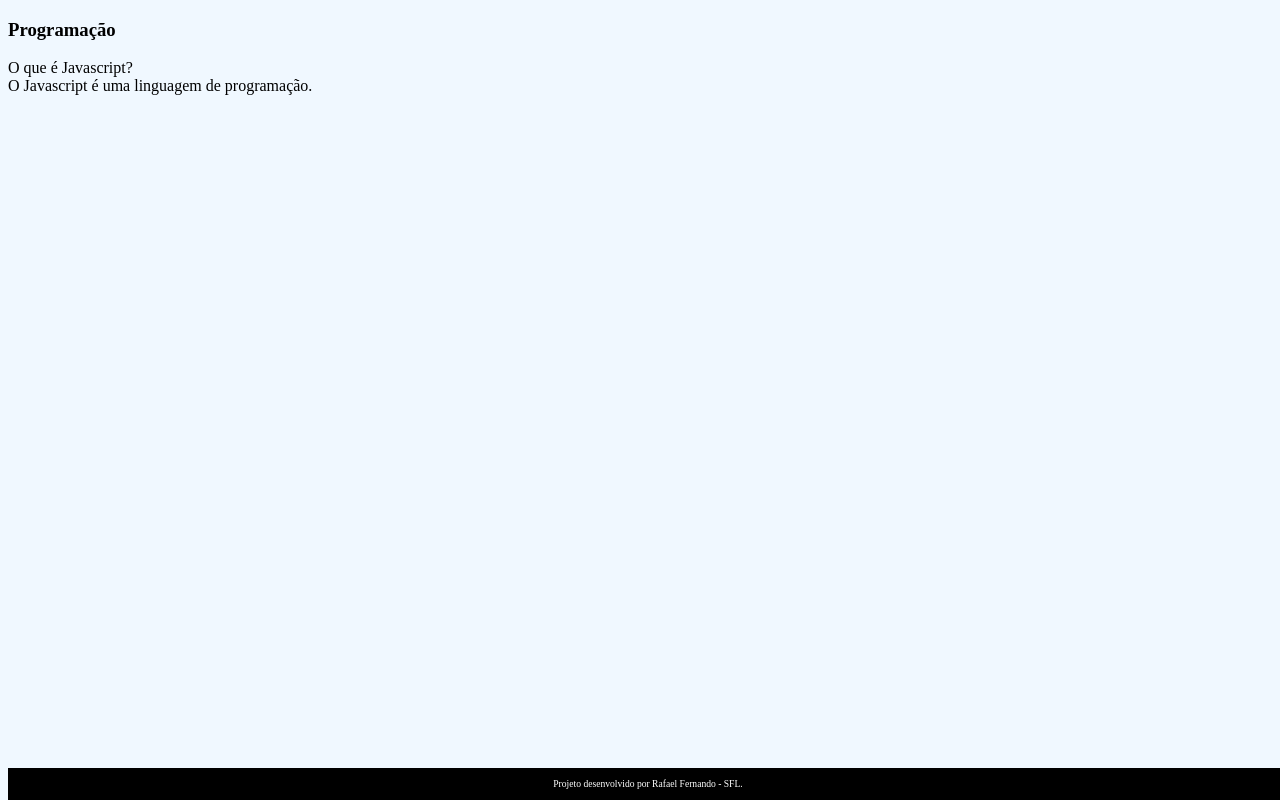
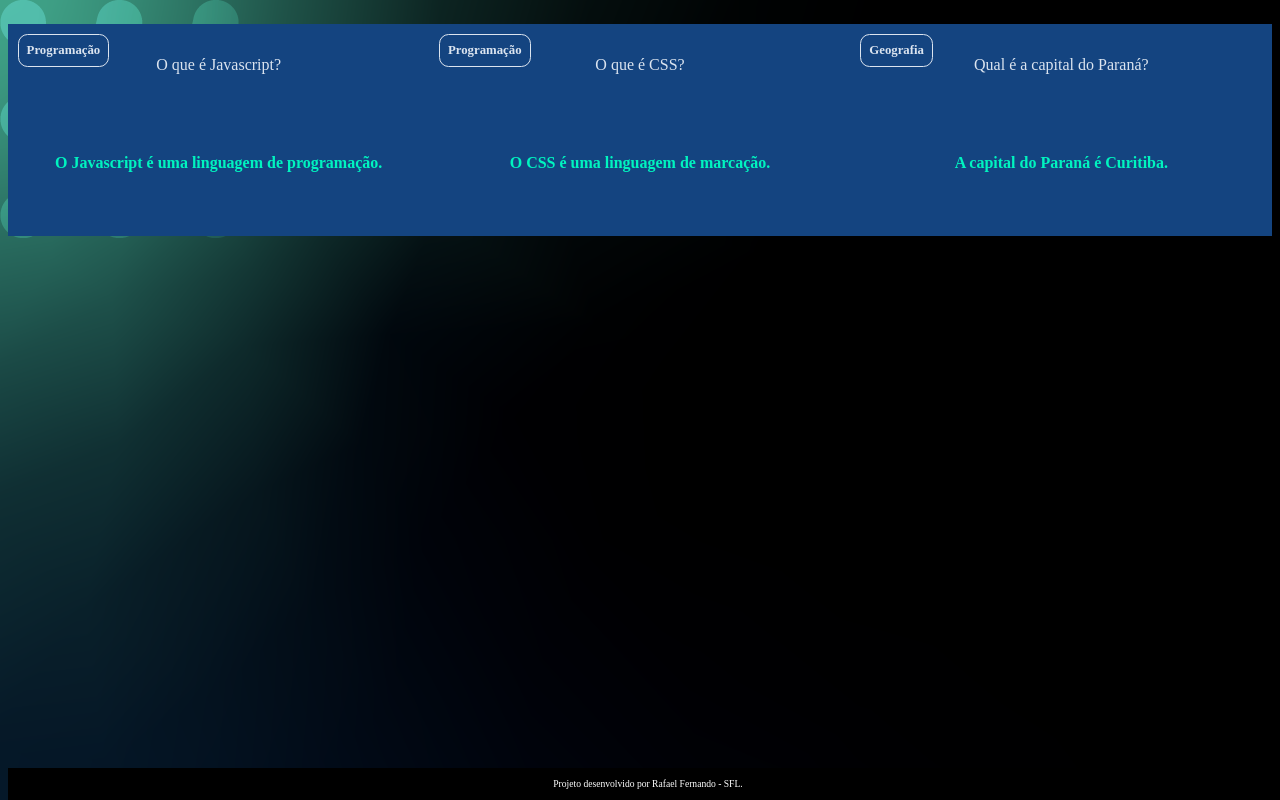
Before and after one commit to rafaelfernando70/Flashcard-real, a plain HTML site: page index.html in a window 1280 px wide. Drawn offline with Linux system fonts and the light colour scheme; a web font is replaced by a local one.

Commit message:
Add files via upload

```diff
--- a/index.html
+++ b/index.html
@@ -13,14 +13,40 @@
     <main>
         <section id ="container">
             <article class = "cartao">
-                <div class = "cartao_counteudo">
+                <div class = "cartao_conteudo">
                     <h3>Programação</h3>
-                    <div class = "cartao_counteudo_pergunta">
-                        O que é Javascript?
+                    <div class = "cartao_conteudo_pergunta">
+                        <p>O que é Javascript?</p>
                     </div>
 
-                    <div class = "cartao_counteudo_resposta">
-                        O Javascript é uma linguagem de programação.
+                    <div class = "cartao_conteudo_resposta">
+                        <p>O Javascript é uma linguagem de programação.</p>
+                    </div>
+                </div>
+            </article>
+
+            <article class = "cartao">
+                <div class = "cartao_conteudo">
+                    <h3>Programação</h3>
+                    <div class = "cartao_conteudo_pergunta">
+                        <p>O que é CSS?</p>
+                    </div>
+
+                    <div class = "cartao_conteudo_resposta">
+                        <p>O CSS é uma linguagem de marcação.</p>
+                    </div>
+                </div>
+            </article>
+
+            <article class = "cartao">
+                <div class = "cartao_conteudo">
+                    <h3>Geografia</h3>
+                    <div class = "cartao_conteudo_pergunta">
+                        <p>Qual é a capital do Paraná?</p>
+                    </div>
+
+                    <div class = "cartao_conteudo_resposta">
+                        <p>A capital do Paraná é Curitiba.</p>
                     </div>
                 </div>
             </article>
--- a/style.css
+++ b/style.css
@@ -1,6 +1,55 @@
+:root {
+    --text-color: #DBE4EF;
+    --card-front-color: #144480;
+    --card-back-color: #00F4BF;
+}
+
 body{
-    background-color: aliceblue;
+    background-image: url(img/bg-desktop.webp);
     font-family: Bai Jamjuree;
+}
+
+#container{
+    display: flex;
+}
+
+.cartao{
+    margin:1rem 1 rem;
+    height: 20 rem;
+    flex-grow: 1;
+    flex-basis: calc(33% - 6rem);
+}
+
+.cartao_conteudo{
+    text-align: center;
+    background-color: var(--card-front-color);
+    height: 100%;
+}
+
+.cartao_conteudo p{
+    margin-top: 1rem;
+    padding: 2rem;
+}
+
+.cartao_conteudo h3{
+    color: var(--text-color);
+    border: 1px solid var(--text-color);
+    text-align: left;
+    padding: 0.5rem;
+    position: absolute;
+    margin: 0.6rem;
+    border-radius: 0.6rem;
+    font-size: 1vw;
+}
+
+.cartao_conteudo_pergunta p{
+    color: var(--text-color);
+    font-weight: 500;
+}
+
+.cartao_conteudo_resposta p{
+    color: var(--card-back-color);
+    font-weight:700;
 }
 
 footer{
```
Also changed, not shown: img/bg-desktop.webp (added), img/bg-mobile.webp (added), img/bg-tablet.webp (added).
